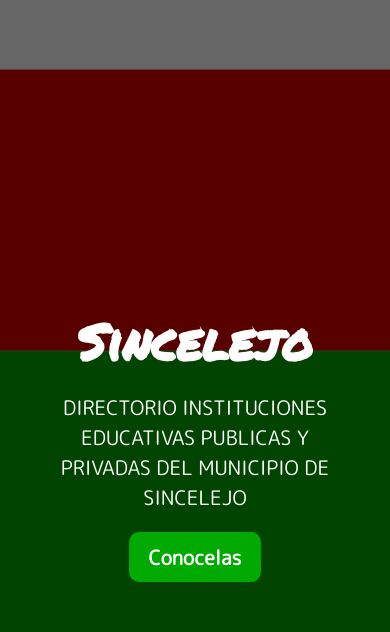
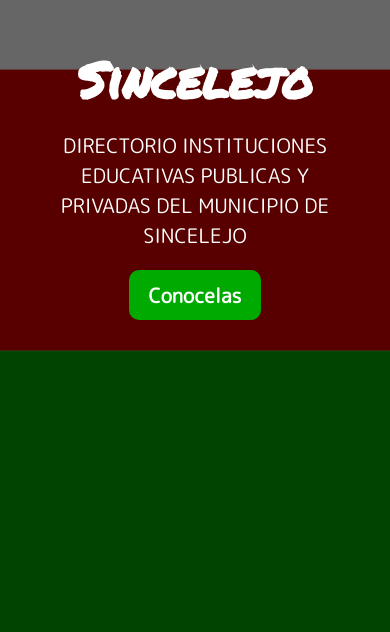
Before and after one commit to isaacv4071/InstitucionesSincelejo, a plain HTML site: page index.html in a window 390 px wide. Shown: the part 212-844 px from the top of the page. Drawn offline with nearby package versions, Linux system fonts and the light colour scheme; no server answers.

Commit message:
Mobile fixed

```diff
--- a/css/app.css
+++ b/css/app.css
@@ -43,7 +43,7 @@ a {
     flex-direction: column;
     align-items: center;
     text-align: center;
-    justify-content: flex-end;
+    justify-content: center;
     padding-bottom: 50px;
     margin-bottom: 20px;
     color: #fff;
@@ -51,6 +51,7 @@ a {
 
 .showcase::before {
     content: '';
+    height: 100vh;
     position: absolute;
     top: 0;
     bottom: 0;
```
